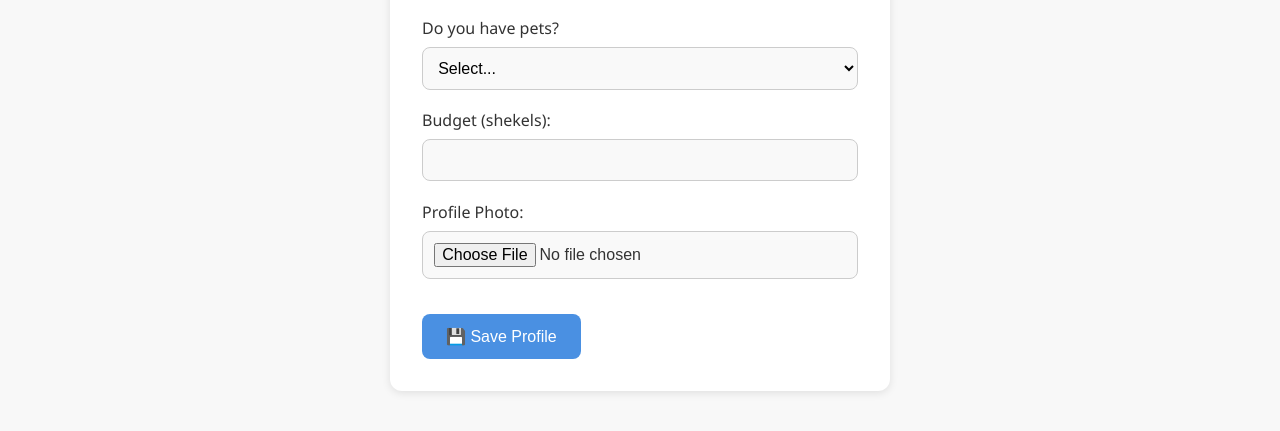
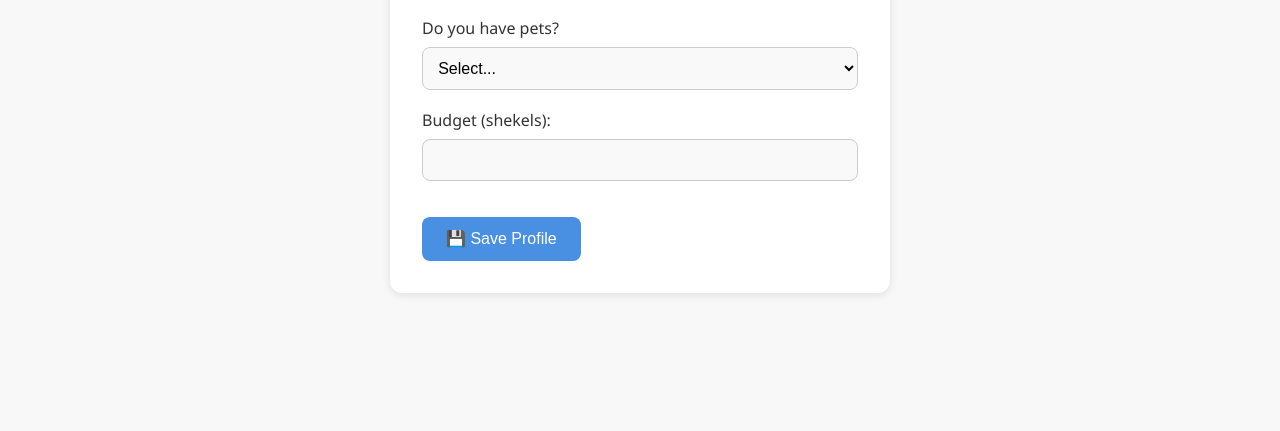
Before and after one commit to eva1606/Roommate, a website: page frontend/editprofil.html in a window 1280 px wide. Shown: the part 848-1279 px from the top of the page. After the commit the page ends 1253 px from the top, so only its background shows below. Drawn offline with Linux system fonts and the light colour scheme; no server answers; sample sign-in values are in the browser's storage.

Commit message:
new form editprofil

```diff
--- a/frontend/editprofil.html
+++ b/frontend/editprofil.html
@@ -14,7 +14,7 @@
   </header>
 
   <main>
-    <form id="edit-profile-form" enctype="multipart/form-data" class="edit-form">
+    <form id="edit-profile-form" class="edit-form"> <!-- Retrait de enctype -->
 
       <label>
         First Name:
@@ -83,10 +83,7 @@
         <input type="number" id="budget" name="budget" min="0" max="10000" />
       </label>
 
-      <label>
-        Profile Photo:
-        <input type="file" id="photo" name="photo" accept="image/*" />
-      </label>
+      <!-- ✅ Champ photo supprimé -->
 
       <button type="submit" class="save-btn">💾 Save Profile</button>
     </form>
```
